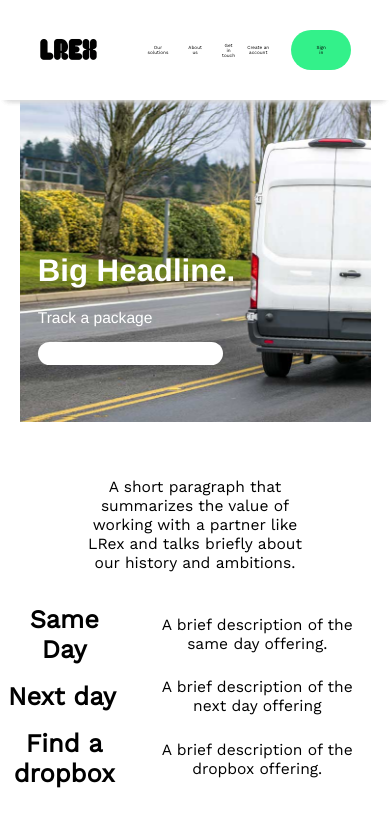
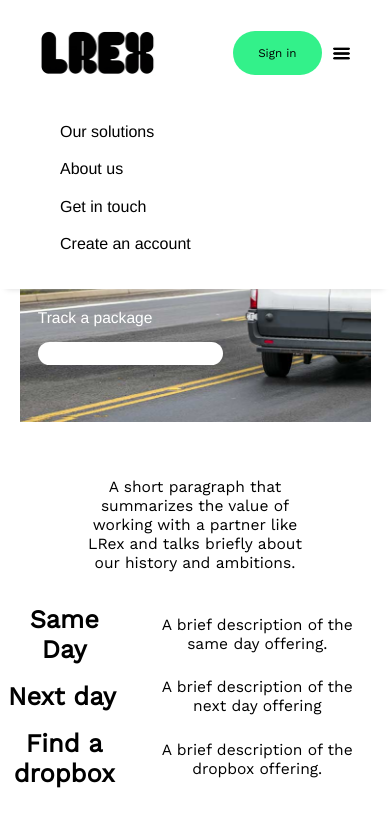
Before and after one commit to blakepreston/LREXTestSite, a Vue app: page / in a window 390 px wide. Shown: the top 822 px of the page. Built offline with nearby package versions, Linux system fonts and the light colour scheme.

Commit message:
Added mobile nav

```diff
--- a/src/components/AboutUs.vue
+++ b/src/components/AboutUs.vue
@@ -179,6 +179,7 @@ html, body{
 }
 /* || Header Syles */
     .homepage{
+      display: none;
       position: fixed;
       top: 0;
       left: 0;
--- a/src/components/HomePage.vue
+++ b/src/components/HomePage.vue
@@ -10,13 +10,34 @@
   <link href="https://fonts.googleapis.com/css2?family=Work+Sans&display=swap" rel="stylesheet">
 </head>
 <body>
+  <div class="mobileNavigation">
+    <header>
+        <div class="logo_nav">
+            <a href="#"><img class="logo" src="../assets/lrexLogo.png" alt="LREX"></a>
+        </div>
+
+        <div class="create_account">
+          <button class="button_signin">Sign in</button>
+          <img src="../assets/Hamburger_icon.png" alt="" @click.prevent="moveNav" class="menu_icon">
+        </div>
+    </header>
+        <nav id="mobileLinks">
+            <ul class="nav_links">
+                <li><a href="#">Our solutions</a></li>
+                <li><a href="#">About us</a></li>
+                <li><a href="#">Get in touch</a></li>
+                <li><a href="#">Create an account</a></li>
+            </ul>
+        </nav>
+  </div>
+
   <div class="homepage">
     <header>
         <div class="logo_nav">
             <a href="#"><img class="logo" src="../assets/lrexLogo.png" alt="LREX"></a>
         <nav>
             <ul class="nav_links">
-                <li><a href="">Our solutions</a></li>
+                <li><a href="#">Our solutions</a></li>
                 <li><a href="#">About us</a></li>
                 <li><a href="#">Get in touch</a></li>
 
@@ -152,7 +173,20 @@
 </template>
 
 <script>
-
+  export default{
+    methods:{
+      moveNav(){
+      var x = document.getElementById("mobileLinks");
+      if (x.style.display === "block") {
+        x.style.display = "none";
+        x.style.transitionDuration = "1s"
+      } else {
+        x.style.display = "block";
+        x.style.transitionDuration = "1s"
+        }
+      }
+    }
+  }
 </script>
 
 <!-- Add "scoped" attribute to limit CSS to this component only -->
@@ -162,6 +196,10 @@ html, body{
   width: 100%;
 }
 /* || Header Syles */
+    .mobileNavigation{
+      display: none;
+    }
+
     .homepage{
       position: fixed;
       top: 0;
@@ -539,9 +577,46 @@ html, body{
 @media only screen and (max-width: 650px){
 /**************************/
 /* || Header Syles */
-  .nav_links li{
-        padding: 0px 10px;
-        margin-right: auto;
+  .nav_links{
+        display: flex;
+        flex-direction: column;
+    }
+
+    .homepage{
+      display: none;
+    }
+
+    .mobileNavigation{
+      display: block;
+      margin-bottom: 0;
+      position: fixed;
+      width: 100vw;
+      z-index: 10;
+      background-color: white;
+      top: 0;
+      left: 0;
+      box-shadow: 0 6px 6px -6px rgb(218, 218, 218);
+    }
+
+    .mobileNavigation nav{
+      display: flex;
+    }
+
+    .logo_nav img{
+      width: 30vw;
+    }
+
+    .create_account button{
+      font-size: 3vw;
+    }
+
+    .nav_links li{
+      margin-bottom: 5vw;
+    }
+
+    .menu_icon{
+      width: 5vw;
+      margin-left: 10px;
     }
 
 /**************************/
--- a/src/components/OurSolutions.vue
+++ b/src/components/OurSolutions.vue
@@ -129,6 +129,7 @@ html, body{
 }
 /* || Header Syles */
     .homepage{
+        display: none;
       position: fixed;
       top: 0;
       left: 0;
```
Also changed, not shown: src/assets/Hamburger_icon.png (added).
